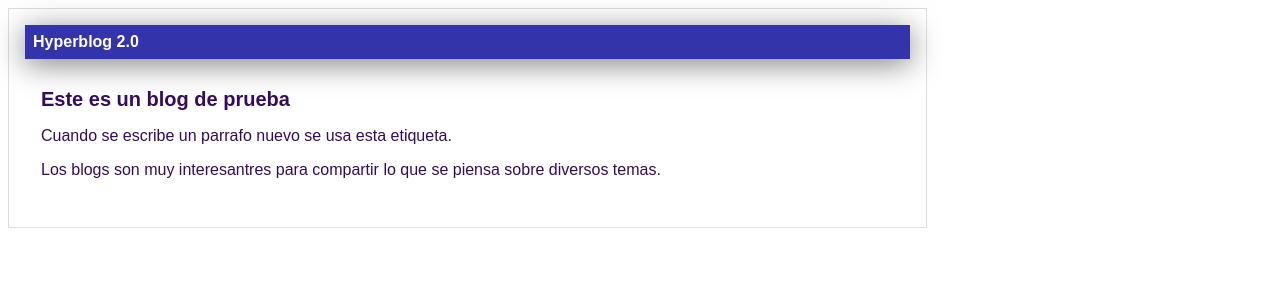
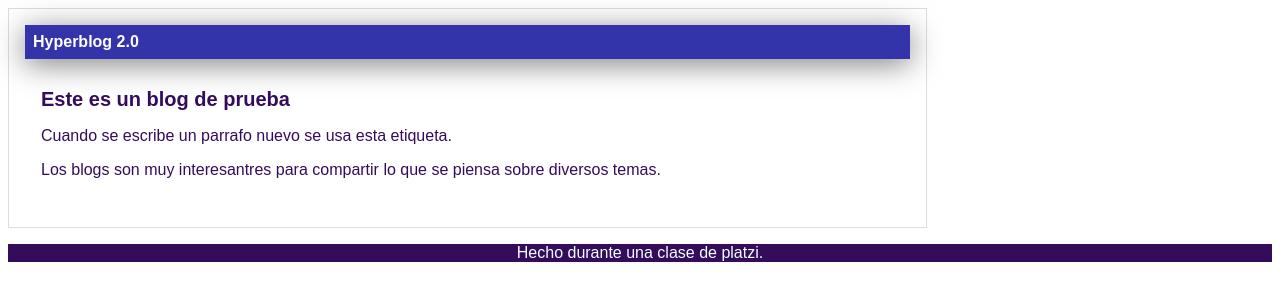
Before and after one commit to mafek27/Blog-idea, a plain HTML site: page index.html in a window 1280 px wide. Drawn offline with Linux system fonts and the light colour scheme.

Commit message:
footer listo

```diff
--- a/css/style.css
+++ b/css/style.css
@@ -28,3 +28,10 @@ body
 #post {
     padding: 1em;
 }
+#footer {
+    background:rgb(53, 11, 92);
+    text-align: center;
+}
+#footer p{
+    color: azure;
+}
--- a/index.html
+++ b/index.html
@@ -18,5 +18,11 @@
         <p> Los blogs son muy interesantres para compartir lo que se piensa sobre diversos temas.</p>
     </div>
     </div>
+    <div id="footer">
+        <footer>
+            <p> Hecho durante una clase de platzi.</p>
+        </footer>
+    </div>
+
 </body>
 </html>
```
